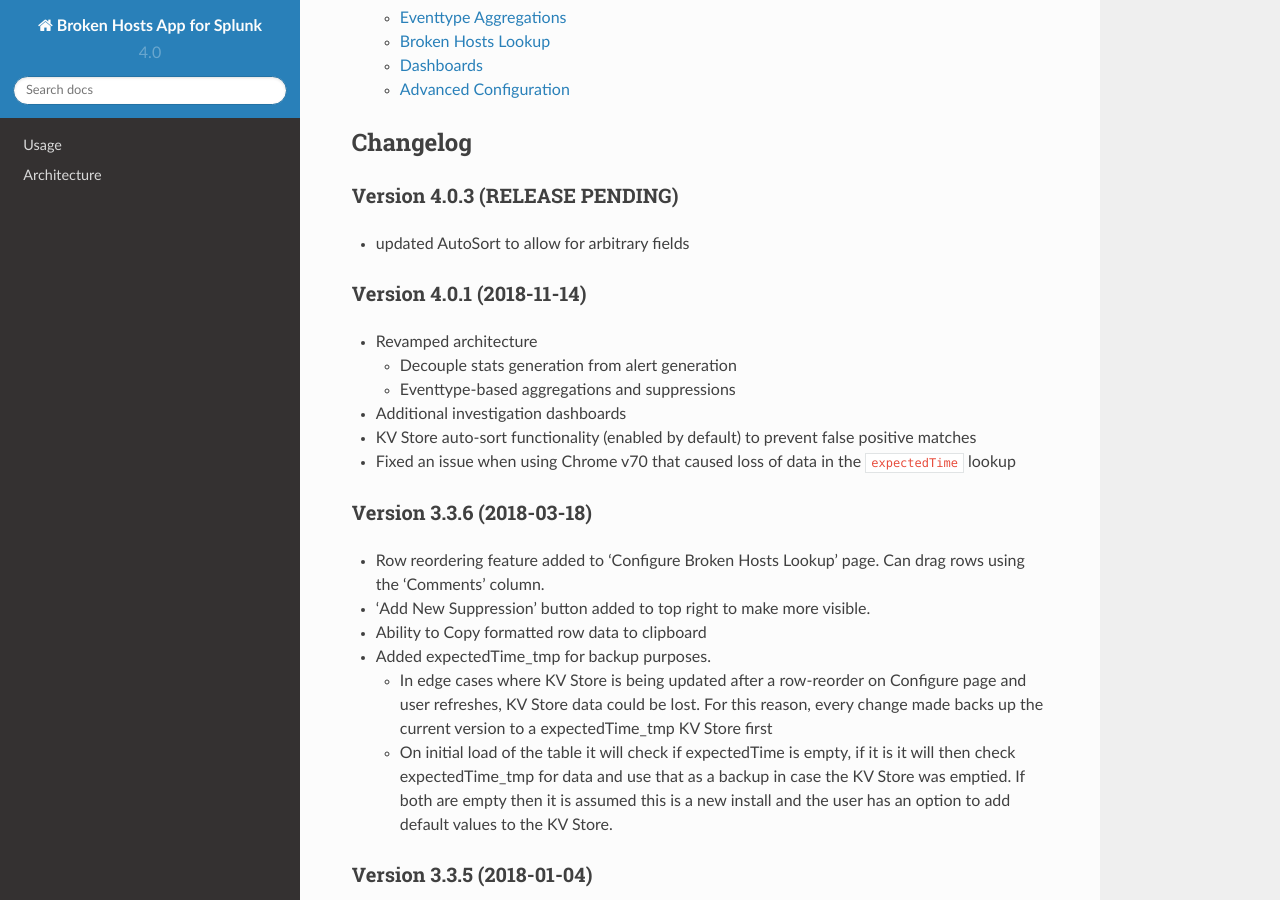
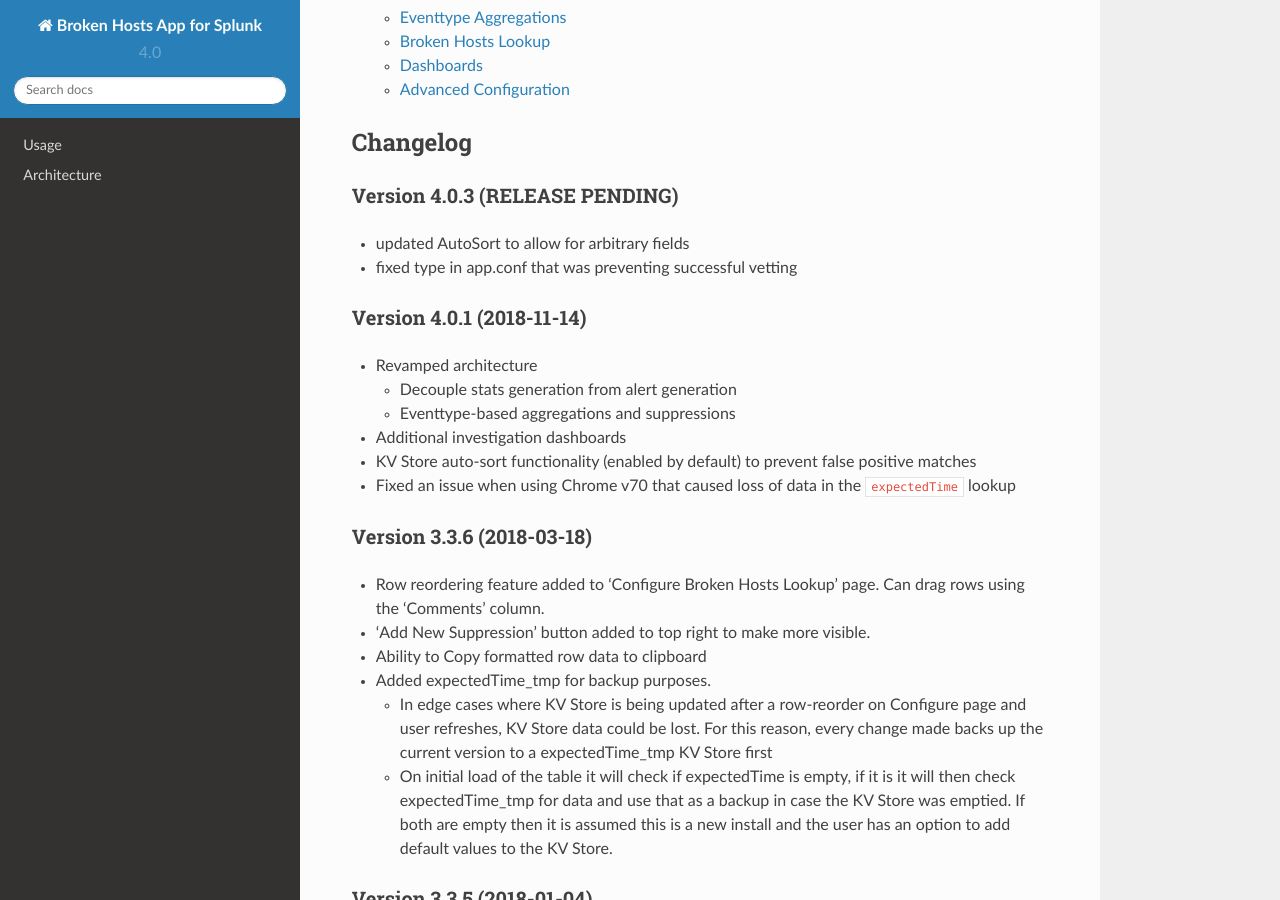
Before and after one commit to HurricaneLabs/brokenhosts, a Sphinx documentation site: the page built from docs/index.rst, in a window 1280 px wide and 900 px high, scrolled down 1452 px. Built offline with Sphinx 7.4.7 and the Read the Docs theme 2.0.0, drawn with Linux system fonts in a browser that asks for light colours.

Commit message:
updated release notes

```diff
--- a/docs/index.rst
+++ b/docs/index.rst
@@ -66,7 +66,7 @@ Version 4.0.3 (RELEASE PENDING)
 ~~~~~~~~~~~~~~~~~~~~~~~~~~~~~~~
 
 - updated AutoSort to allow for arbitrary fields
-
+- fixed type in app.conf that was preventing successful vetting
 
 Version 4.0.1 (2018-11-14)
 ~~~~~~~~~~~~~~~~~~~~~~~~~~
```
